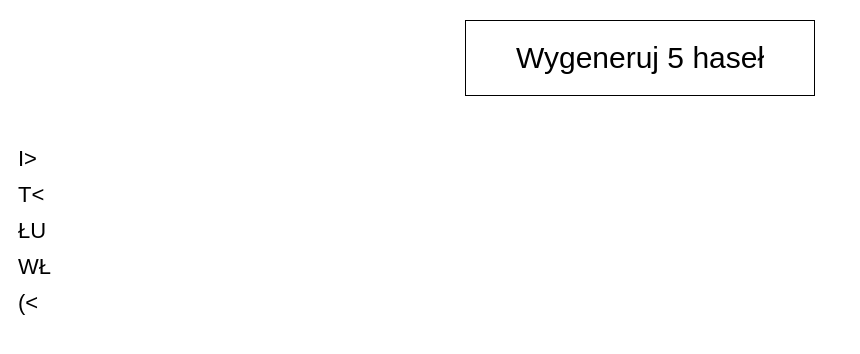
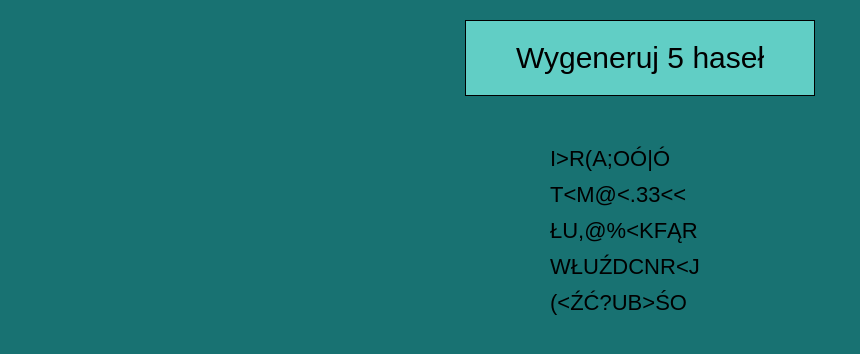
Before and after one commit to miloszzaj/Password_generator, a plain HTML site: page index.html in a window 1280 px wide. Both pictures are taken after a click on the button "Wygeneruj 5 haseł". Shown: the whole page, without its empty margins (0-860 px from the left). Drawn offline with Linux system fonts and the light colour scheme.

Commit message:
better style

```diff
--- a/main.js
+++ b/main.js
@@ -24,7 +24,7 @@ const codesGenerator = () => {
 			div.textContent += code[indexText];
 			indexText += 1;
 			if (indexText === 10) clearInterval(typing);
-		}, 1100);
+		}, 100);
 
 		section.appendChild(div);
 	}
--- a/style.css
+++ b/style.css
@@ -1,15 +1,23 @@
  html {
      font-family: arial;
+     background-color: rgb(24, 114, 114);
  }
 
  button {
      display: block;
      margin: 20px auto 50px;
-     background-color: #fff;
+     background-color: rgb(97, 206, 197);
      border: 1px solid rgb(0, 0, 0);
      padding: 20px 50px;
      font-size: 30px;
+     outline: none;
 
+ }
+
+ section {
+     width: 200px;
+
+     margin: 0 auto;
  }
 
  div {
```
